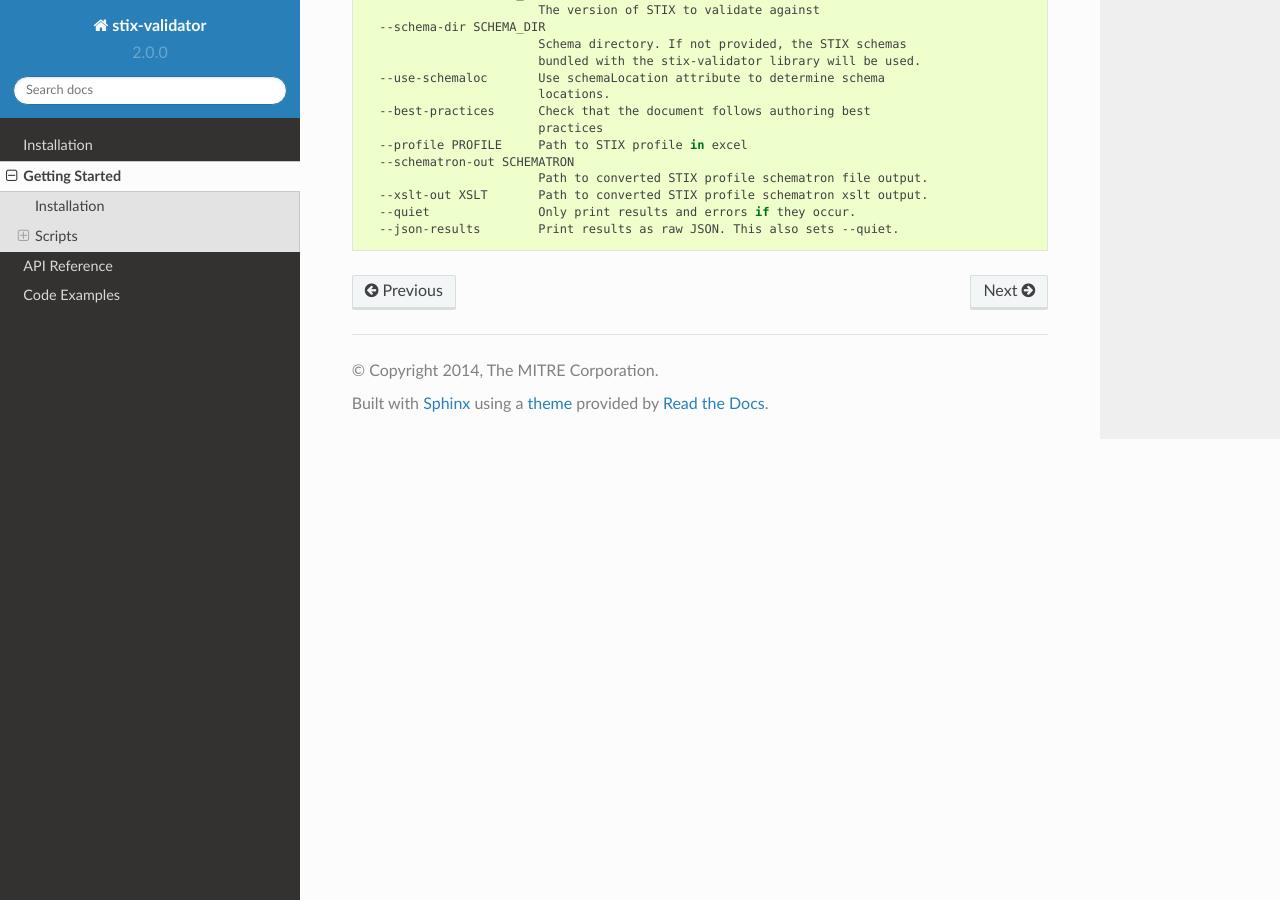
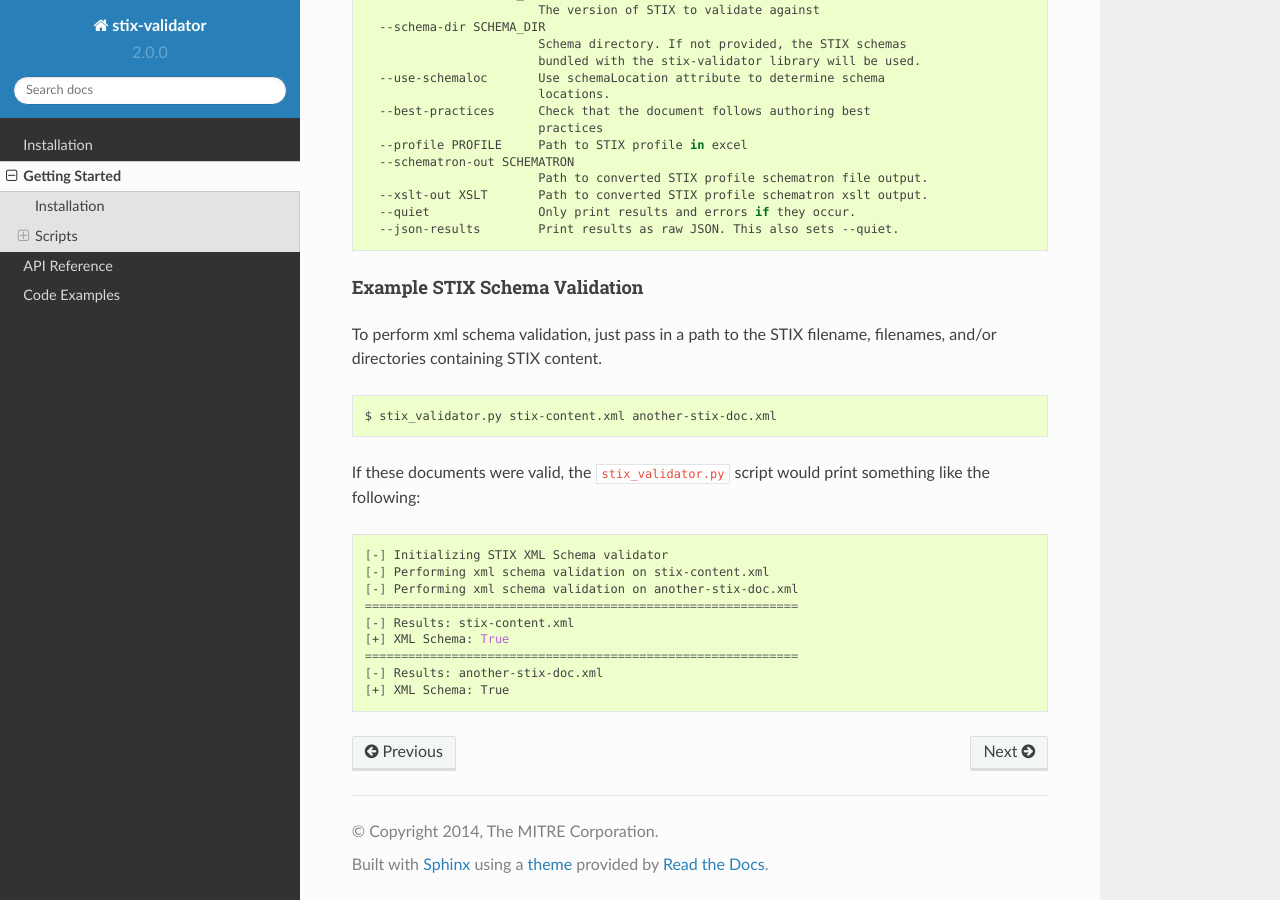
Before and after one commit to STIXProject/stix-validator, a Sphinx documentation site: the page built from docs/getting_started.rst, in a window 1280 px wide and 900 px high, scrolled down 1104 px. Built offline with Sphinx 7.4.7 and the Read the Docs theme 2.0.0, drawn with Linux system fonts in a browser that asks for light colours; pages that are not in the unit, such as notebooks, are missing from menus; the version number is read from the project's files by our own code.

Commit message:
Added more docs for getting started. Changed :meth: to :attr: for referencing class properties.

```diff
--- a/docs/getting_started.rst
+++ b/docs/getting_started.rst
@@ -69,3 +69,28 @@ Running :code:`stix_validator.py -h` displays the following:
       --xslt-out XSLT       Path to converted STIX profile schematron xslt output.
       --quiet               Only print results and errors if they occur.
       --json-results        Print results as raw JSON. This also sets --quiet.
+
+Example STIX Schema Validation
+^^^^^^^^^^^^^^^^^^^^^^^^^^^^^^
+
+To perform xml schema validation, just pass in a path to the STIX filename,
+filenames, and/or directories containing STIX content.
+
+.. code-block:: bash
+
+    $ stix_validator.py stix-content.xml another-stix-doc.xml
+
+If these documents were valid, the ``stix_validator.py`` script would print
+something like the following:
+
+.. code-block:: bash
+
+    [-] Initializing STIX XML Schema validator
+    [-] Performing xml schema validation on stix-content.xml
+    [-] Performing xml schema validation on another-stix-doc.xml
+    ============================================================
+    [-] Results: stix-content.xml
+    [+] XML Schema: True
+    ============================================================
+    [-] Results: another-stix-doc.xml
+    [+] XML Schema: True
```
Also changed, not shown: docs/api/examples/best_practices.rst (+16 -11 lines), 1 other file.
